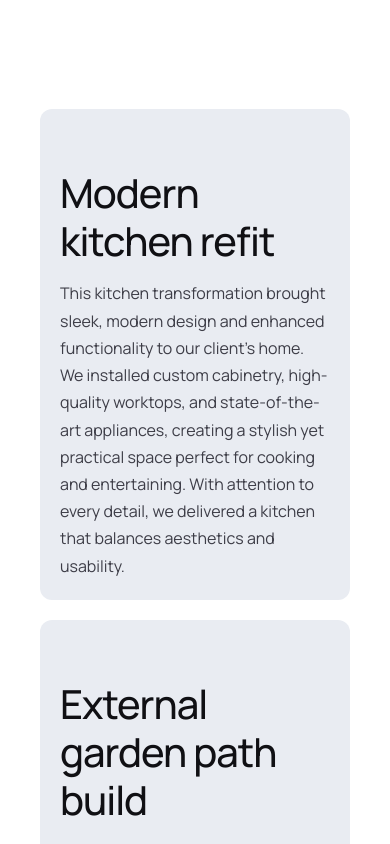
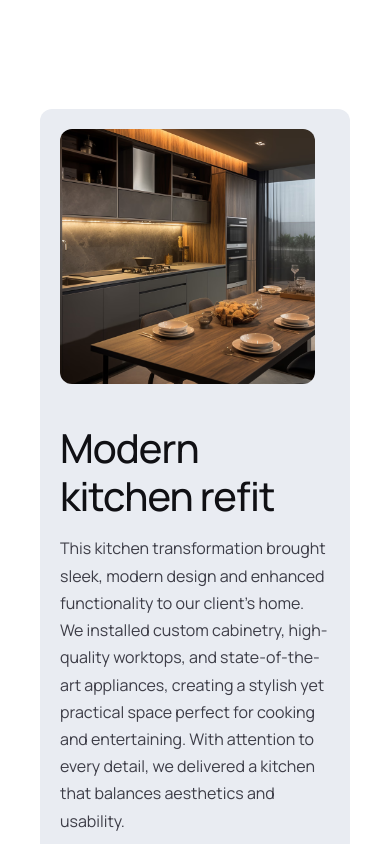
Before and after one commit to edoGultom/LifetimeArt, a Next.js app: page / in a window 390 px wide. Shown: the part 5680-6524 px from the top of the page. Built offline with nearby package versions, Linux system fonts and the light colour scheme.

Commit message:
fixing section our work

```diff
--- a/src/components/molecules/CardWork.tsx
+++ b/src/components/molecules/CardWork.tsx
@@ -8,7 +8,7 @@ interface CardWrokProps {
 export default function CardWork({ item }: CardWrokProps) {
   return (
     <div className="bg-background-card p-5 xl:p-8 flex flex-col md:flex-row gap-10 xl:gap-20 rounded-[12px] ">
-      <div className="flex-1 relative w-[255px] h-[255px] md:w-[432px] md:h-[380.28px] lg:w-[560px] lg:h-[492.96px]">
+      <div className=" md:flex-1 relative w-[255px] h-[255px] md:w-[432px] md:h-[380.28px] lg:w-[560px] lg:h-[492.96px]">
         <Image
           src={item.url}
           alt=""
```
